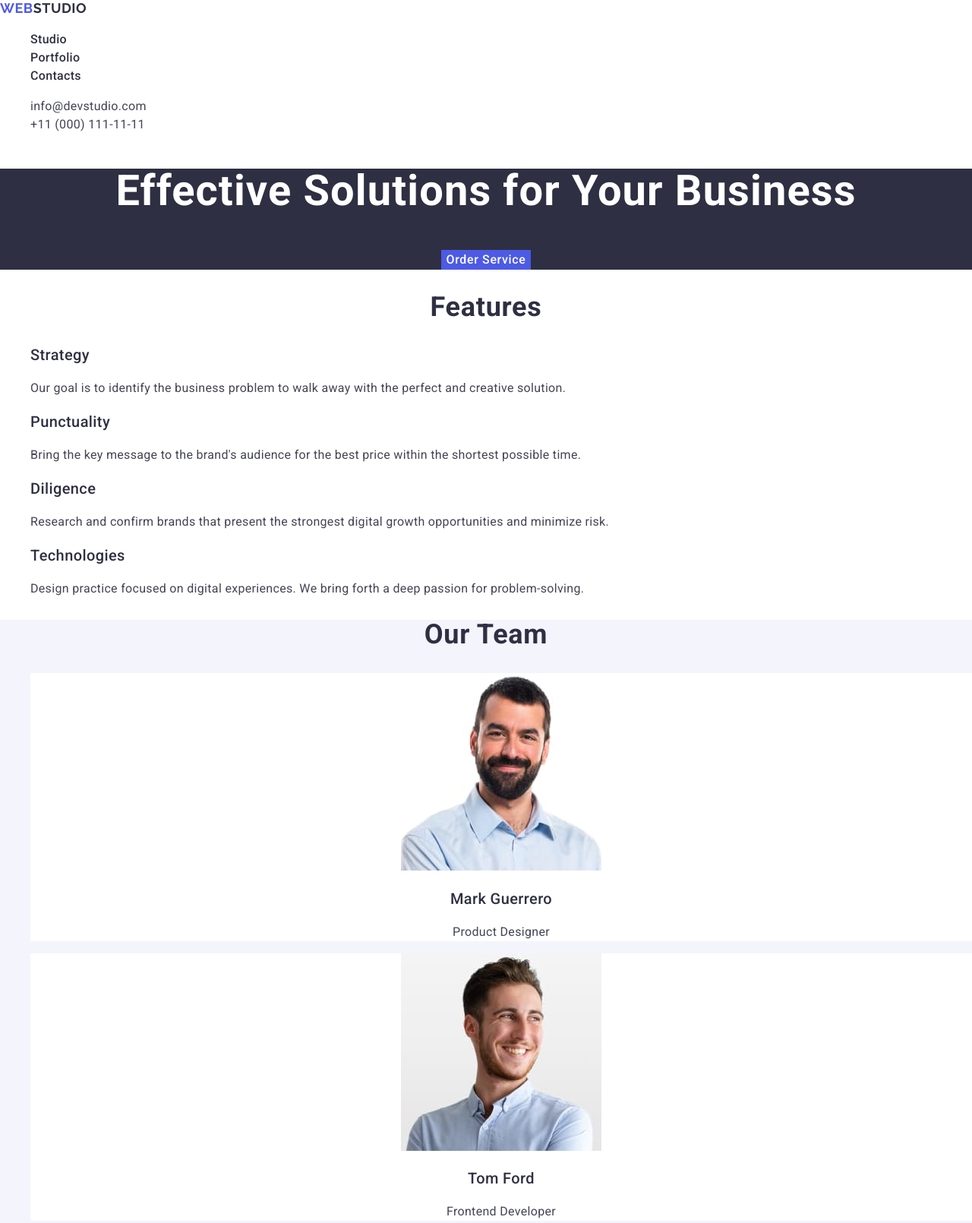
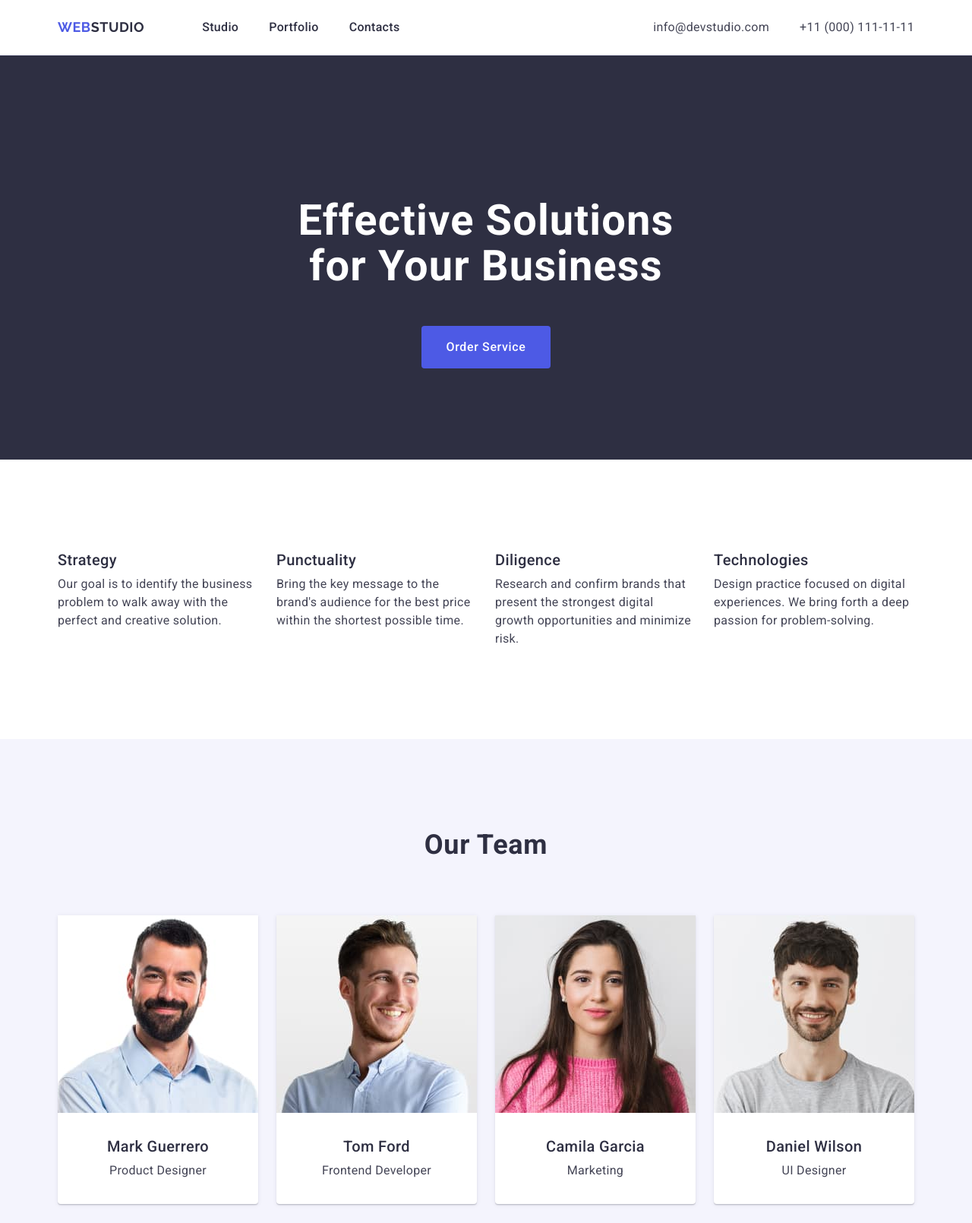
Before and after one commit to zhyvka89/goit-markup-hw-03, a plain HTML site: page index.html in a window 1280 px wide. Shown: the top 1610 px of the page at 76% size. Drawn offline with nearby package versions, Linux system fonts and the light colour scheme.

Commit message:
hw 3 done

```diff
--- a/css/styles.css
+++ b/css/styles.css
@@ -5,7 +5,14 @@ body {
   font-size: 16px;
   letter-spacing: 0.02em;
 }
+
+h1, h2, h3, h4, h5, h6, p {
+	margin: 0;
+}
+
 ul {
+  margin: 0;
+  padding-left: 0;
   list-style-type: none;
 }
 
@@ -13,11 +20,48 @@ a {
   text-decoration: none;
 }
 
+img {
+  display: block;
+  width: 100%;
+}
+
+.container {
+  max-width: 1158px;
+  padding-left: 15px;
+  padding-right: 15px;
+  margin-left:  auto;
+  margin-right:  auto;
+}
+
+.section {
+  padding: 120px 0;
+}
+
+.visually-hidden {
+  position: absolute;
+  width: 1px;
+  height: 1px;
+  margin: -1px;
+  border: 0;
+  padding: 0;
+  white-space: nowrap;
+  clip-path: inset(100%);
+  clip: rect(0 0 0 0);
+  overflow: hidden;
+}
+
 .page-header {
+  border-bottom: 1px solid #e7e9fc;
+}
+
+.page-header .container {
+  display: flex;
+  justify-content: space-between;
   line-height: 1.5;
 }
 
 .page-logo {
+  margin-right: 76px;
   font-family: "Raleway", sans-serif;
   font-weight: 700;
   font-size: 18px;
@@ -31,7 +75,19 @@ a {
   color: #2e2f42;
 }
 
+.page-nav {
+  display: flex;
+  align-items: center;
+}
+
+.page-nav,
+.address-header {
+  padding: 24px 0;
+}
+
 .nav-list {
+  display: flex;
+  gap: 40px;
   font-weight: 500;
 }
 
@@ -41,6 +97,11 @@ a {
 
 .address-header {
   font-style: normal;
+}
+
+.address-list {
+  display: flex;
+  gap: 40px;
 }
 
 .address-item .link {
@@ -55,11 +116,14 @@ a {
 }
 
 .page-hero {
+  padding-top: 188px;
   background-color: #2e2f42;
   text-align: center;
 }
 
 .hero-title {
+  width: 496px;
+  margin: 0 auto 48px auto;
   font-weight: 700;
   font-size: 56px;
   line-height: 1.07;
@@ -68,12 +132,14 @@ a {
 }
 
 .hero-btn {
+  padding: 16px 32px;
   font-family: "Roboto", sans-serif;
   border: none;
   font-weight: 500;
   line-height: 1.5;
   letter-spacing: 0.04em;
   background-color: #4d5ae5;
+  border-radius: 4px;
   color: #fff;
   cursor: pointer;
 }
@@ -83,7 +149,17 @@ a {
   background-color: #404bbf;
 }
 
+.features-list {
+  display: flex;
+  gap: 24px;
+}
+
+.features-item {
+  flex-basis: calc((100% - 3 * 24px) / 4);
+}
+
 .item-title {
+  margin-bottom: 8px;
   font-weight: 500;
   font-size: 20px;
   line-height: 1.2;
@@ -101,6 +177,7 @@ a {
 }
 
 .title {
+  margin-bottom: 72px;
   font-weight: 700;
   font-size: 36px;
   line-height: 1.11;
@@ -110,12 +187,41 @@ a {
   color: #2e2f42;
 }
 
+.team-list {
+  display: flex;
+  gap: 24px;
+}
+
 .team-item {
+  flex-basis: calc((100% - 3 * 24px) / 4);
+  border-radius: 0 0 4px 4px;
   text-align: center;
   background-color: #fff;
+  box-shadow: 0 2px 1px 0 rgba(46, 47, 66, 0.08), 0 1px 1px 0 rgba(46, 47, 66, 0.16), 0 1px 6px 0 rgba(46, 47, 66, 0.08);
+}
+
+.card-content {
+  padding: 32px 16px;
+}
+
+.portfolio-list {
+  display: flex;
+  flex-wrap: wrap;
+  gap: 24px;
+}
+
+.portfolio-item {
+  flex-basis: calc((100% - 2 * 24px) / 3);
+}
+
+.portfolio-item .card-content {
+  border-bottom: 1px solid #e7e9fc;
+  border-left: 1px solid #e7e9fc;
+  border-right: 1px solid #e7e9fc;
 }
 
 .page-footer {
+  padding: 100px 0;
   background-color: #2e2f42;
 }
 
@@ -128,6 +234,8 @@ a {
 }
 
 .footer-text {
+  margin-top: 16px;
+  width: 264px;
   line-height: 1.5;
   color: #f4f4fd;
 }
--- a/index.html
+++ b/index.html
@@ -18,6 +18,7 @@
   </head>
   <body>
     <header class="page-header">
+      <div class="container">
         <nav class="page-nav">
           <a class="page-logo" href="./index.html">Web<span>Studio</span></a>
           <ul class="nav-list">
@@ -38,14 +39,18 @@
             </li>
           </ul>
         </address>
+      </div>
     </header>
     <main>
-      <section class="page-hero">
+      <section class="section page-hero">
+        <div class="container">
           <h1 class="hero-title">Effective Solutions for Your Business</h1>
           <button class="hero-btn" type="button">Order Service</button>
+        </div>
       </section>
-      <section class="features">
-        <h2 class="title">Features</h2>
+      <section class="section features">
+        <div class="container">
+          <h2 class="title visually-hidden">Features</h2>
           <ul class="features-list">
             <li class="features-item">
               <h3 class="item-title">Strategy</h3>
@@ -76,74 +81,121 @@
               </p>
             </li>
           </ul>
+        </div>
       </section>
-      <section class="team">
+      <section class="section team">
+        <div class="container">
           <h2 class="title">Our Team</h2>
           <ul class="team-list">
             <li class="team-item">
+              <div class="thumb">
                 <img src="./images/img-4.jpg" alt="Mark Guerrero" width="264" />
+              </div>
+              <div class="card-content">
                 <h3 class="item-title">Mark Guerrero</h3>
                 <p class="item-text">Product Designer</p>
+              </div>
             </li>
             <li class="team-item">
+              <div class="thumb">
                 <img src="./images/img-1.jpg" alt="Tom Ford" width="264" />
+              </div>
+              <div class="card-content">
                 <h3 class="item-title">Tom Ford</h3>
                 <p class="item-text">Frontend Developer</p>
+              </div>
             </li>
             <li class="team-item">
+              <div class="thumb">
                 <img src="./images/img-2.jpg" alt="Camila Garcia" width="264" />
+              </div>
+              <div class="card-content">
                 <h3 class="item-title">Camila Garcia</h3>
                 <p class="item-text">Marketing</p>
+              </div>
             </li>
             <li class="team-item">
+              <div class="thumb">
                 <img src="./images/img-3.jpg" alt="Daniel Wilson" width="264" />
+              </div>
+              <div class="card-content">
                 <h3 class="item-title">Daniel Wilson</h3>
                 <p class="item-text">UI Designer</p>
+              </div>
             </li>
           </ul>
+        </div>
       </section>
-      <section class="portfolio">
+      <section class="section portfolio">
+        <div class="container">
           <h2 class="title">Our Portfolio</h2>
           <ul class="portfolio-list">
             <li class="portfolio-item">
+              <div class="thumb">
                 <img src="./images/img-5.jpg" alt="Banking Ap" width="360" />
+              </div>
+              <div class="card-content">
                 <h3 class="item-title">Banking App</h3>
                 <p class="item-text">App</p>
+              </div>
             </li>
             <li class="portfolio-item">
+              <div class="thumb">
                 <img src="./images/img-6.jpg" alt="Cashless Payment" width="360" />
+              </div>
+              <div class="card-content">
                 <h3 class="item-title">Cashless Payment</h3>
                 <p class="item-text">Marketing</p>
+              </div>
             </li>
             <li class="portfolio-item">
+              <div class="thumb">
                 <img src="./images/img-7.jpg" alt="Meditation App" width="360" />
+              </div>
+              <div class="card-content">
                 <h3 class="item-title">Meditation App</h3>
                 <p class="item-text">App</p>
+              </div>
             </li>
             <li class="portfolio-item">
+              <div class="thumb">
                 <img src="./images/img-8.jpg" alt="Taxi Service" width="360" />
+              </div>
+              <div class="card-content">
                 <h3 class="item-title">Taxi Service</h3>
                 <p class="item-text">Marketing</p>
+              </div>
             </li>
             <li class="portfolio-item">
+              <div class="thumb">
                 <img src="./images/img-9.jpg" alt="Screen Illustrations" width="360" />
+              </div>
+              <div class="card-content">
                 <h3 class="item-title">Screen Illustrations</h3>
                 <p class="item-text">Design</p>
+              </div>
             </li>
             <li class="portfolio-item">
+              <div class="thumb">
                 <img src="./images/img-10.jpg" alt="Online Courses" width="360" />
+              </div>
+              <div class="card-content">
                 <h3 class="item-title">Online Courses</h3>
                 <p class="item-text">Marketing</p>
+              </div>
             </li>
           </ul>
+        </div>
       </section>
     </main>
     <footer class="page-footer">
+      <div class="container">
         <a class="page-logo" href="./index.html">Web<span class="logo-text">Studio</span></a>
         <p class="footer-text">
           Increase the flow of customers and sales for your business with digital
           marketing & growth solutions.
         </p>
+      </div>
     </footer>
   </body>
 </html>
```
Lines whose indentation alone changed are shown as unchanged.
